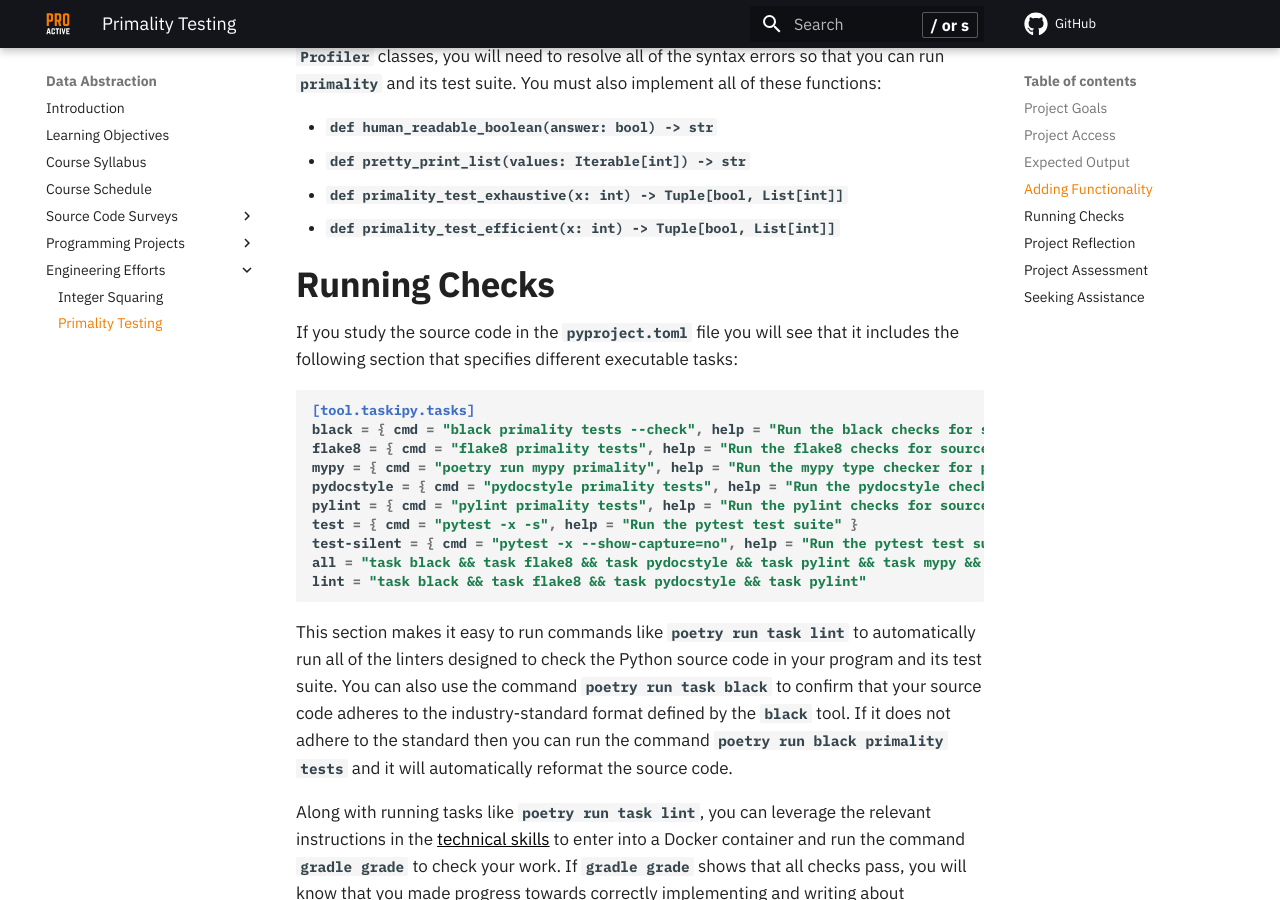
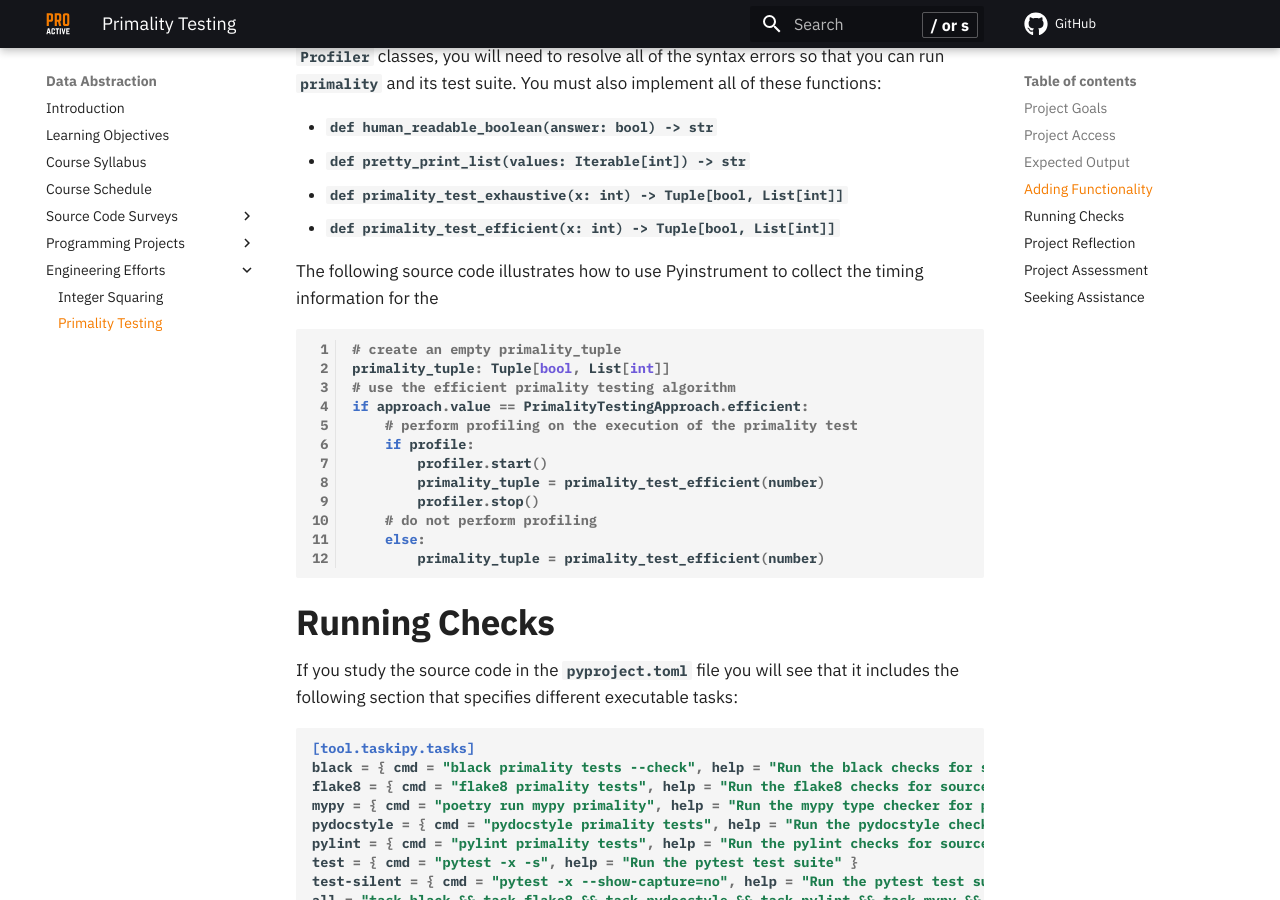
Before and after one commit to ProactiveProgrammers/www.proactiveprogrammers.com, an MkDocs documentation site: the page built from docs/data-abstraction/engineering-efforts/primality-testing.md, in a window 1280 px wide and 900 px high, scrolled down 3490 px. Built offline with MkDocs 1.6.1 and Material for MkDocs 9.7.7, drawn with Linux system fonts in a browser that asks for light colours; comment, search, counter and statistics services are not loaded.

Commit message:
feat: Add the source code for profiling to the primality-testing.

````diff
--- a/docs/data-abstraction/engineering-efforts/primality-testing.md
+++ b/docs/data-abstraction/engineering-efforts/primality-testing.md
@@ -167,6 +167,24 @@ suite. You must also implement all of these functions:
 - `def primality_test_exhaustive(x: int) -> Tuple[bool, List[int]]`
 - `def primality_test_efficient(x: int) -> Tuple[bool, List[int]]`
 
+The following source code illustrates how to use Pyinstrument to collect the
+timing information for the
+
+```python linenums="1"
+# create an empty primality_tuple
+primality_tuple: Tuple[bool, List[int]]
+# use the efficient primality testing algorithm
+if approach.value == PrimalityTestingApproach.efficient:
+    # perform profiling on the execution of the primality test
+    if profile:
+        profiler.start()
+        primality_tuple = primality_test_efficient(number)
+        profiler.stop()
+    # do not perform profiling
+    else:
+        primality_tuple = primality_test_efficient(number)
+```
+
 ## Running Checks
 
 If you study the source code in the `pyproject.toml` file you will see that
````
